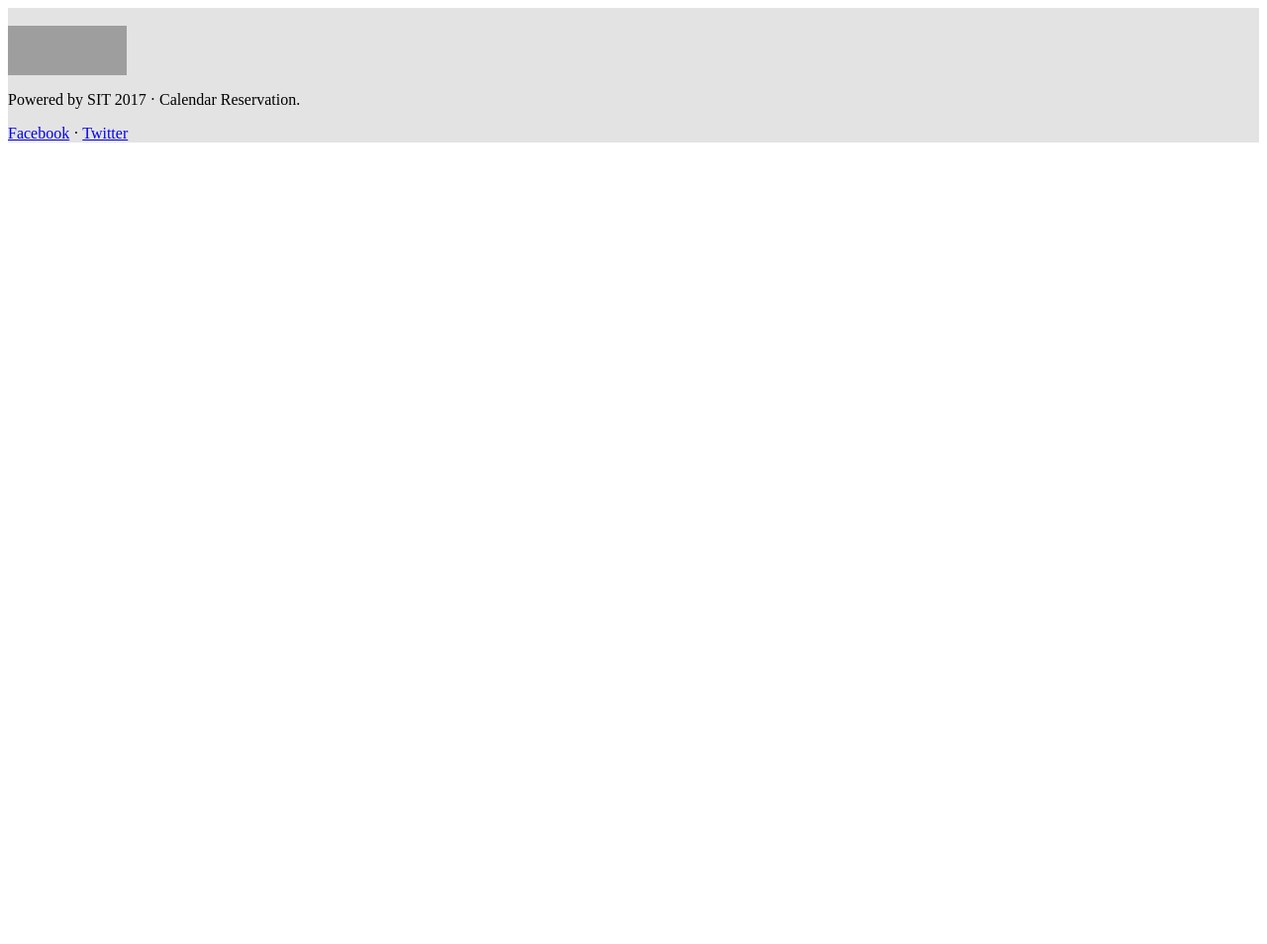
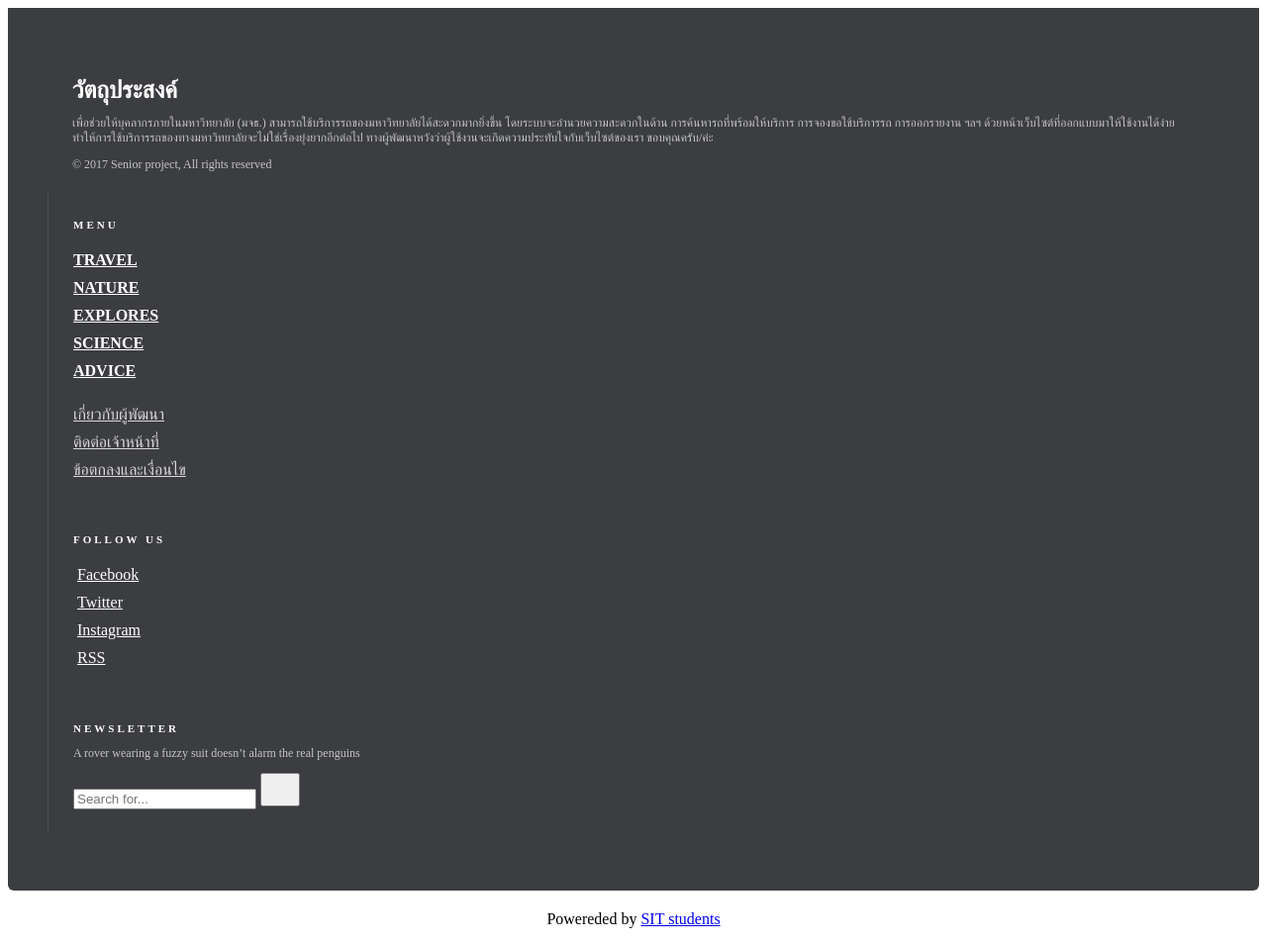
Before and after one commit to Eartinase/CarReservation, a CodeIgniter app: the page made by application/views/footer.php in a window 1280 px wide. Shown: the whole page at 99% size. Before the commit the page ends 144 px from the top, so only its background shows below. Run offline with CodeIgniter, Linux system fonts and the light colour scheme; grey boxes are pictures that could not be loaded.

Commit message:
ใส่ footer

```diff
--- /dev/null
+++ b/application/views/css/footer.css
@@ -0,0 +1,51 @@
+.footer-bs {
+    background-color: #3c3d41;
+	padding: 60px 40px;
+	color: rgba(255,255,255,1.00);
+	margin-bottom: 20px;
+	border-bottom-right-radius: 6px;
+	border-top-left-radius: 0px;
+	border-bottom-left-radius: 6px;
+}
+.footer-bs .footer-brand, .footer-bs .footer-nav, .footer-bs .footer-social, .footer-bs .footer-ns { padding:10px 25px; }
+.footer-bs .footer-nav, .footer-bs .footer-social, .footer-bs .footer-ns { border-color: transparent; }
+.footer-bs .footer-brand h2 { margin:0px 0px 10px; }
+.footer-bs .footer-brand p { font-size:12px; color:rgba(255,255,255,0.70); }
+
+.footer-bs .footer-nav ul.pages { list-style:none; padding:0px; }
+.footer-bs .footer-nav ul.pages li { padding:5px 0px;}
+.footer-bs .footer-nav ul.pages a { color:rgba(255,255,255,1.00); font-weight:bold; text-transform:uppercase; }
+.footer-bs .footer-nav ul.pages a:hover { color:rgba(255,255,255,0.80); text-decoration:none; }
+.footer-bs .footer-nav h4 {
+	font-size: 11px;
+	text-transform: uppercase;
+	letter-spacing: 3px;
+	margin-bottom:10px;
+}
+
+.footer-bs .footer-nav ul.list { list-style:none; padding:0px; }
+.footer-bs .footer-nav ul.list li { padding:5px 0px;}
+.footer-bs .footer-nav ul.list a { color:rgba(255,255,255,0.80); }
+.footer-bs .footer-nav ul.list a:hover { color:rgba(255,255,255,0.60); text-decoration:none; }
+
+.footer-bs .footer-social ul { list-style:none; padding:0px; }
+.footer-bs .footer-social h4 {
+	font-size: 11px;
+	text-transform: uppercase;
+	letter-spacing: 3px;
+}
+.footer-bs .footer-social li { padding:5px 4px;}
+.footer-bs .footer-social a { color:rgba(255,255,255,1.00);}
+.footer-bs .footer-social a:hover { color:rgba(255,255,255,0.80); text-decoration:none; }
+
+.footer-bs .footer-ns h4 {
+	font-size: 11px;
+	text-transform: uppercase;
+	letter-spacing: 3px;
+	margin-bottom:10px;
+}
+.footer-bs .footer-ns p { font-size:12px; color:rgba(255,255,255,0.70); }
+
+@media (min-width: 768px) {
+	.footer-bs .footer-nav, .footer-bs .footer-social, .footer-bs .footer-ns { border-left:solid 1px rgba(255,255,255,0.10); }
+}
--- a/application/views/footer.php
+++ b/application/views/footer.php
@@ -1,29 +1,57 @@
-
-<footer class="footer-menu" style="background-color:#e3e3e3">
-	<div class="container">
-		<div class="row">
-			<div class="span">
-				<p>
-					<br><a href="/"><img class="footer-logo" src="http://elective.sit.kmutt.ac.th/MSC/check/img/SIT_logo.png" alt="Iconfinder" height="50" width="120"></a>
-				</p>
-
-				<p class="copyright">
-					Powered by SIT 2017 &middot;
-					Calendar Reservation.
-				</p>
-
-				<p class="social-links">
-					<a href="http://www.facebook.com/iconfinder" target="_blank">Facebook</a> &middot;
-					<a href="http://www.twitter.com/iconfinder" target="_blank">Twitter</a>
-				</p>
-
-				<!--<p class="creditcard-logos">
-
-                    <a href="http://support.iconfinder.com/purchasing-and-downloading/is-credit-card-data-sent-using-a-secure-connection">
-                        <img src="https://cdn0.iconfinder.com/static/img/footer-secure.svg?7e297fb6e608c7d8"/> Secure connection
-                    </a>
-                </p>-->
+<link rel='stylesheet' href='<?php echo base_url(); ?>application/Views/css/footer.css' />
+<div class="container">
+    <!----------- Footer ------------>
+    <footer class="footer-bs">
+        <div class="row">
+        	<div class="col-md-3 footer-brand animated fadeInLeft">
+            	<h2>วัตถุประสงค์</h2>
+                <p>เพื่อช่วยให้บุคลากรภายในมหาวิทยาลัย (มจธ.) สามารถใช้บริการรถของมหาวิทยาลัยได้สะดวกมากยิ่งขึ้น
+                	โดยระบบจะอำนวยความสะดวกในด้าน การค้นหารถที่พร้อมให้บริการ การจองขอใช้บริการรถ การออกรายงาน ฯลฯ ด้วยหน้าเว็บไซต์ที่ออกแบบมาให้ใช้งานได้ง่าย
+               	ทำให้การใช้บริการรถของทางมหาวิทยาลัยจะไม่ใช่เรื่องยุ่งยากอีกต่อไป ทางผู้พัฒนาหวังว่าผู้ใช้งานจะเกิดความประทับใจกับเว็บไซต์ของเรา ขอบคุณครับ/ค่ะ</p>
+                <p>© 2017 Senior project, All rights reserved</p>
+            </div>
+        	<div class="col-md-4 footer-nav animated fadeInUp">
+        		<h4>Menu</h4>
+            	<div class="col-md-6">
+                    <ul class="pages">
+                        <li><a href="#">Travel</a></li>
+                        <li><a href="#">Nature</a></li>
+                        <li><a href="#">Explores</a></li>
+                        <li><a href="#">Science</a></li>
+                        <li><a href="#">Advice</a></li>
+                    </ul>
+                </div>
+            	<div class="col-md-6">
+                    <ul class="list">
+                        <li><a href="#">เกี่ยวกับผู้พัฒนา</a></li>
+                        <li><a href="#">ติดต่อเจ้าหน้าที่</a></li>
+                        <li><a href="#">ข้อตกลงและเงื่อนไข</a></li>
+                    </ul>
+                </div>
+            </div>
+        	<div class="col-md-2 footer-social animated fadeInDown">
+            	<h4>Follow Us</h4>
+            	<ul>
+                	<li><a href="#">Facebook</a></li>
+                	<li><a href="#">Twitter</a></li>
+                	<li><a href="#">Instagram</a></li>
+                	<li><a href="#">RSS</a></li>
+                </ul>
+            </div>
+        	<div class="col-md-3 footer-ns animated fadeInRight">
+            	<h4>Newsletter</h4>
+                <p>A rover wearing a fuzzy suit doesn’t alarm the real penguins</p>
+                <p>
+                    <div class="input-group">
+                      <input type="text" class="form-control" placeholder="Search for...">
+                      <span class="input-group-btn">
+                        <button class="btn btn-default" type="button" style="width:40px;height:34px"><span class="glyphicon glyphicon-envelope"></span></button>
+                      </span>
+                    </div><!-- /input-group -->
+                 </p>
             </div>
         </div>
-    </div>
-</footer>
+    </footer>
+    <section style="text-align:center; margin:10px auto;"><p>Powereded by <a href="http://www.sit.kmutt.ac.th">SIT students</a></p></section>
+
+</div>
--- a/application/views/home.php
+++ b/application/views/home.php
@@ -342,4 +342,8 @@
 		}
 		</script>
 	</body>
+
+	<?php
+	include "footer.php";
+	?>
 	</html>
```
